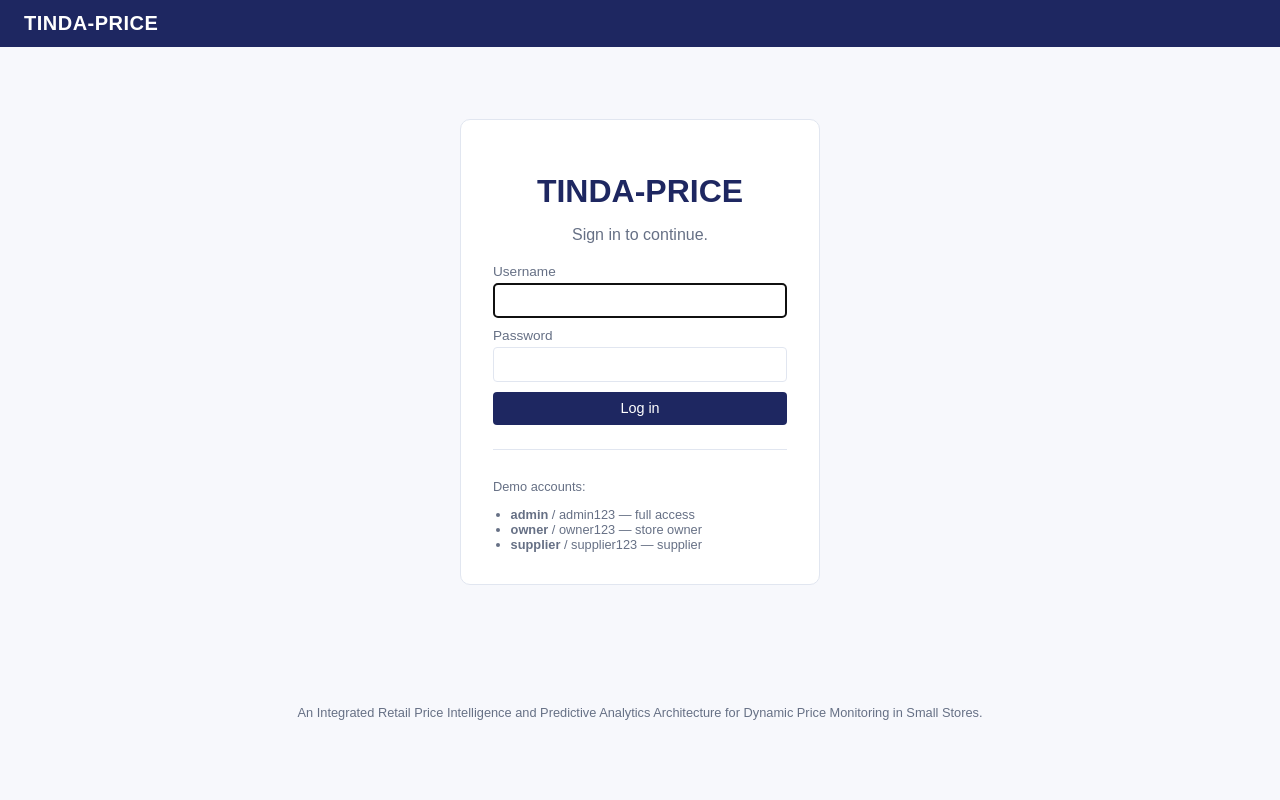
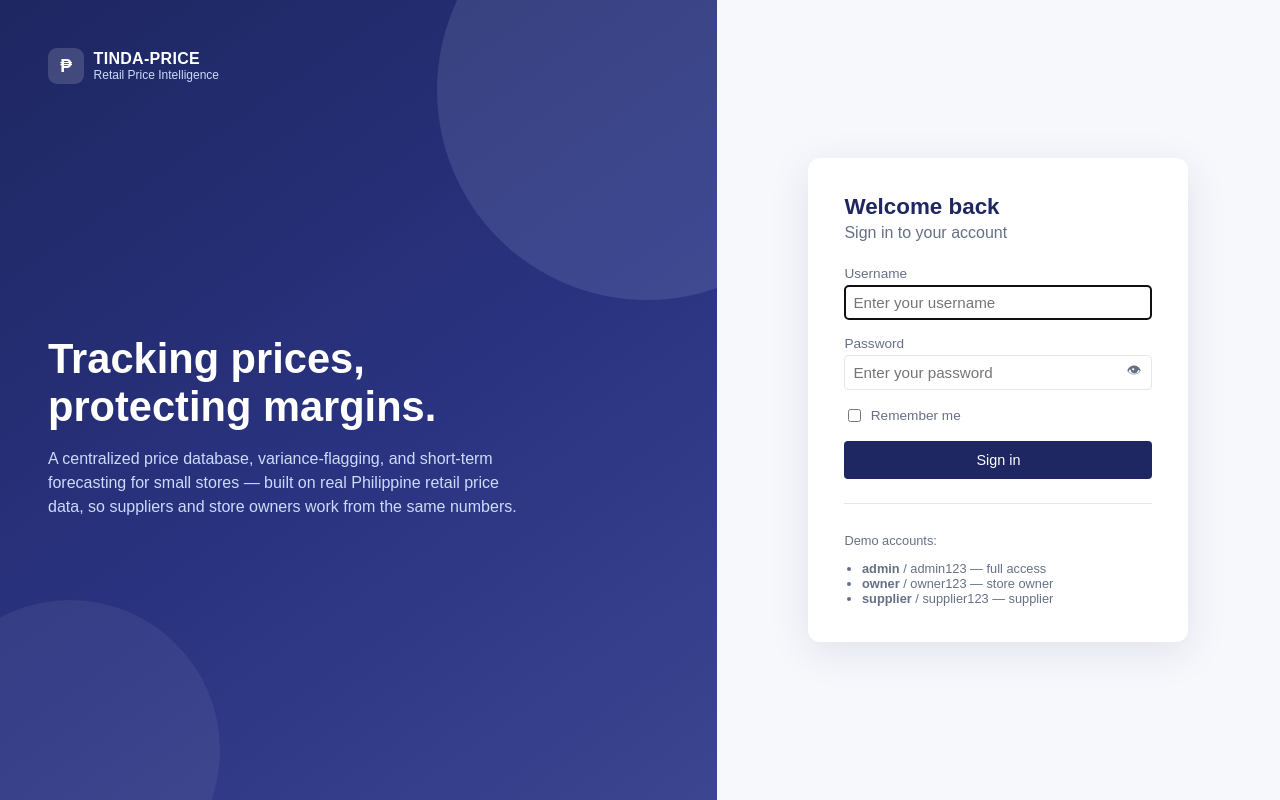
Before and after one commit to Cloudzz00/Tinda_Price, a Flask app: page /login in a window 1280 px wide. Run offline with Flask 3, Linux system fonts and the light colour scheme.

Commit message:
Redesign the login page as a split-screen with brand visual
Replaces the plain centered login card with a two-pane layout (brand
panel + headline on the left, sign-in card on the right), adapted from
a reference immunization-dashboard login. Since there's no project
photo asset to use offline, the left panel uses a navy gradient with
decorative shapes instead of a background image.

Adds a working password show/hide toggle (vanilla JS, no new
dependency) and a functional "Remember me" checkbox (sets a 30-day
permanent Flask session instead of the request.form value just being
ignored). Left out a "Forgot password" link/flow, since there's no
real password-reset capability to back it -- a fake link would be
worse than no link.

base.html now suppresses the normal header/footer chrome specifically
on the login route and exposes a `flashes` block so the login page can
render flash messages inside its own card instead of in the default
top-of-main location; every other page is unaffected.

Co-Authored-By: Claude Sonnet 5 <noreply@anthropic.com>
Claude-Session: https://claude.ai/code/session_01X3Sc9WXb7QgCZa4yXwEhbg

```diff
--- a/app.py
+++ b/app.py
@@ -11,7 +11,7 @@ products, user accounts and variance thresholds; a supplier can only
 update the supplier cost of their own products; a store owner sets
 retail price, records sales, and reads the dashboard/reports/forecasts.
 """
-from datetime import date, datetime
+from datetime import date, datetime, timedelta
 
 from flask import Flask, render_template, request, redirect, url_for, flash, session, g
 
@@ -37,6 +37,7 @@ def _scope_products_for_user(products, user):
 def create_app():
     app = Flask(__name__)
     app.secret_key = "tinda-price-dev-secret"  # fine for a local/offline student prototype
+    app.permanent_session_lifetime = timedelta(days=30)
 
     with app.app_context():
         init_db(DEFAULT_DB_PATH)
@@ -64,6 +65,7 @@ def create_app():
                 flash("Invalid username or password.", "error")
             else:
                 session.clear()
+                session.permanent = bool(request.form.get("remember"))
                 session["user_id"] = user["id"]
                 flash(f"Welcome, {user['display_name'] or user['username']}!", "success")
                 return redirect(request.form.get("next") or url_for("dashboard"))
--- a/static/style.css
+++ b/static/style.css
@@ -586,33 +586,151 @@ button:hover { opacity: 0.9; }
 
 .btn-logout:hover { background: rgba(255, 255, 255, 0.12); }
 
-.login-wrap {
-  display: flex;
-  justify-content: center;
-  padding: 3rem 1rem;
+/* Login page: split-screen layout */
+
+.main-bare {
+  max-width: none;
+  margin: 0;
+  padding: 0;
 }
 
-.login-card {
-  background: var(--white);
-  border: 1px solid var(--border);
-  border-radius: 10px;
-  padding: 2rem;
-  width: 100%;
-  max-width: 360px;
-  text-align: center;
+.main-bare .flashes {
+  max-width: 400px;
+  margin: 0 0 1rem;
 }
 
-.login-card h1 { margin-bottom: 0.25rem; }
+.auth-page {
+  display: flex;
+  min-height: 100vh;
+}
 
-.login-card .stacked-form { text-align: left; margin-top: 1.25rem; }
+.auth-visual {
+  flex: 1 1 56%;
+  position: relative;
+  overflow: hidden;
+  background: linear-gradient(145deg, var(--navy) 0%, #2a3380 55%, #3b4590 100%);
+  color: var(--white);
+  padding: 3rem;
+  display: flex;
+  flex-direction: column;
+  justify-content: space-between;
+}
 
-.login-card button { align-self: stretch; }
+.auth-visual::before, .auth-visual::after {
+  content: "";
+  position: absolute;
+  border-radius: 50%;
+  background: rgba(202, 220, 252, 0.12);
+  pointer-events: none;
+}
+
+.auth-visual::before { width: 420px; height: 420px; top: -120px; right: -140px; }
+.auth-visual::after { width: 300px; height: 300px; bottom: -100px; left: -80px; background: rgba(255, 255, 255, 0.06); }
+
+.auth-brand {
+  display: flex;
+  align-items: center;
+  gap: 0.6rem;
+  position: relative;
+  z-index: 1;
+}
+
+.auth-brand-mark {
+  width: 2.25rem;
+  height: 2.25rem;
+  border-radius: 9px;
+  background: rgba(255, 255, 255, 0.15);
+  display: flex;
+  align-items: center;
+  justify-content: center;
+  font-weight: bold;
+  font-size: 1.1rem;
+  flex-shrink: 0;
+}
+
+.auth-brand-text strong { display: block; font-size: 1rem; letter-spacing: 0.3px; }
+.auth-brand-text span { display: block; font-size: 0.75rem; color: var(--ice); }
+
+.auth-headline {
+  position: relative;
+  z-index: 1;
+  max-width: 480px;
+}
+
+.auth-headline h1 {
+  color: var(--white);
+  font-size: 2.6rem;
+  line-height: 1.15;
+  margin-bottom: 1rem;
+}
+
+.auth-headline p {
+  color: var(--ice);
+  font-size: 1rem;
+  line-height: 1.5;
+}
+
+.auth-panel {
+  flex: 1 1 44%;
+  display: flex;
+  align-items: center;
+  justify-content: center;
+  padding: 2rem;
+  background: #F7F8FC;
+}
+
+.auth-card {
+  background: var(--white);
+  border-radius: 12px;
+  box-shadow: 0 10px 40px rgba(30, 39, 97, 0.1);
+  padding: 2.25rem;
+  width: 100%;
+  max-width: 380px;
+}
+
+.auth-card h1 { margin: 0 0 0.2rem; font-size: 1.4rem; }
+.auth-card .subtitle { margin: 0 0 1.5rem; }
+
+.auth-card .stacked-form { gap: 1rem; }
+
+.password-field {
+  position: relative;
+  display: flex;
+}
+
+.password-field input { flex: 1; padding-right: 2.5rem; }
+
+.toggle-password {
+  position: absolute;
+  right: 0.4rem;
+  top: 50%;
+  transform: translateY(-50%);
+  background: none;
+  border: none;
+  padding: 0.3rem;
+  cursor: pointer;
+  color: var(--muted);
+  align-self: auto;
+}
+
+.toggle-password:hover { color: var(--navy); }
+
+.auth-row {
+  display: flex;
+  align-items: center;
+  justify-content: space-between;
+  font-size: 0.85rem;
+  color: var(--muted);
+}
+
+.auth-row label { display: flex; align-items: center; gap: 0.4rem; flex-direction: row; font-size: 0.85rem; }
+
+.auth-card button[type="submit"] { align-self: stretch; padding: 0.7rem; }
 
 .demo-accounts {
   margin-top: 1.5rem;
   padding-top: 1rem;
   border-top: 1px solid var(--border);
-  text-align: left;
   font-size: 0.8rem;
 }
 
@@ -621,3 +739,10 @@ button:hover { opacity: 0.9; }
   padding-left: 1.1rem;
   color: var(--muted);
 }
+
+@media (max-width: 860px) {
+  .auth-page { flex-direction: column; }
+  .auth-visual { flex: none; padding: 2rem; }
+  .auth-headline h1 { font-size: 1.9rem; }
+  .auth-panel { padding: 2rem 1.25rem 3rem; }
+}
--- a/templates/base.html
+++ b/templates/base.html
@@ -7,6 +7,7 @@
   <link rel="stylesheet" href="{{ url_for('static', filename='style.css') }}">
 </head>
 <body>
+  {% if request.endpoint != 'login' %}
     <header class="topbar">
       <a class="brand" href="{{ url_for('dashboard') }}">TINDA-PRICE</a>
       {% if current_user %}
@@ -32,8 +33,10 @@
         </div>
       {% endif %}
     </header>
+  {% endif %}
 
-  <main>
+  <main class="{{ 'main-bare' if request.endpoint == 'login' else '' }}">
+    {% block flashes %}
       {% with messages = get_flashed_messages(with_categories=true) %}
         {% if messages %}
           <div class="flashes">
@@ -43,12 +46,15 @@
           </div>
         {% endif %}
       {% endwith %}
+    {% endblock %}
 
     {% block content %}{% endblock %}
   </main>
 
+  {% if request.endpoint != 'login' %}
     <footer>
       An Integrated Retail Price Intelligence and Predictive Analytics Architecture for Dynamic Price Monitoring in Small Stores.
     </footer>
+  {% endif %}
 </body>
 </html>
--- a/templates/login.html
+++ b/templates/login.html
@@ -1,16 +1,60 @@
 {% extends "base.html" %}
 {% block title %}Log In - TINDA-PRICE{% endblock %}
+{% block flashes %}{% endblock %}
 {% block content %}
-  <div class="login-wrap">
-    <div class="login-card">
-      <h1>TINDA-PRICE</h1>
-      <p class="muted">Sign in to continue.</p>
+  <div class="auth-page">
+    <section class="auth-visual">
+      <div class="auth-brand">
+        <span class="auth-brand-mark">&#8369;</span>
+        <span class="auth-brand-text">
+          <strong>TINDA-PRICE</strong>
+          <span>Retail Price Intelligence</span>
+        </span>
+      </div>
+
+      <div class="auth-headline">
+        <h1>Tracking prices, protecting margins.</h1>
+        <p>
+          A centralized price database, variance-flagging, and short-term
+          forecasting for small stores &mdash; built on real Philippine
+          retail price data, so suppliers and store owners work from the
+          same numbers.
+        </p>
+      </div>
+
+      <div></div>
+    </section>
+
+    <section class="auth-panel">
+      <div class="auth-card">
+        <h1>Welcome back</h1>
+        <p class="subtitle">Sign in to your account</p>
+
+        {% with messages = get_flashed_messages(with_categories=true) %}
+          {% if messages %}
+            <div class="flashes">
+              {% for category, message in messages %}
+                <div class="flash flash-{{ category }}">{{ message }}</div>
+              {% endfor %}
+            </div>
+          {% endif %}
+        {% endwith %}
+
         <form method="post" class="stacked-form">
           <input type="hidden" name="next" value="{{ next }}">
-        <label>Username <input type="text" name="username" required autofocus></label>
-        <label>Password <input type="password" name="password" required></label>
-        <button type="submit">Log in</button>
+          <label>Username <input type="text" name="username" placeholder="Enter your username" required autofocus></label>
+          <label>Password
+            <div class="password-field">
+              <input type="password" name="password" id="password-input" placeholder="Enter your password" required>
+              <button type="button" class="toggle-password" id="toggle-password" aria-label="Show password">&#128065;</button>
+            </div>
+          </label>
+          <div class="auth-row">
+            <label><input type="checkbox" name="remember"> Remember me</label>
+          </div>
+          <button type="submit">Sign in</button>
         </form>
+
         <div class="demo-accounts">
           <p class="muted">Demo accounts:</p>
           <ul>
@@ -20,5 +64,15 @@
           </ul>
         </div>
       </div>
+    </section>
   </div>
+
+  <script>
+    document.getElementById('toggle-password').addEventListener('click', function () {
+      var input = document.getElementById('password-input');
+      var showing = input.type === 'text';
+      input.type = showing ? 'password' : 'text';
+      this.setAttribute('aria-label', showing ? 'Show password' : 'Hide password');
+    });
+  </script>
 {% endblock %}
```
Also changed, not shown: tests/test_app.py (+2 -2 lines). Lines whose indentation alone changed are shown as unchanged.
